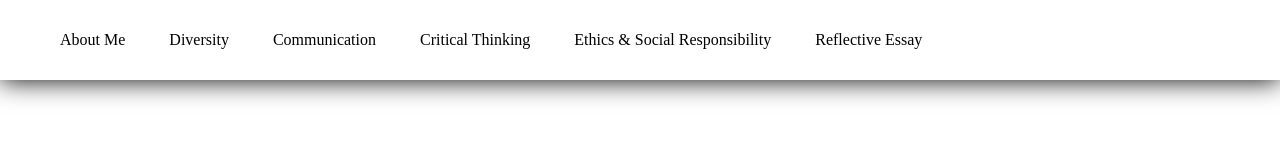
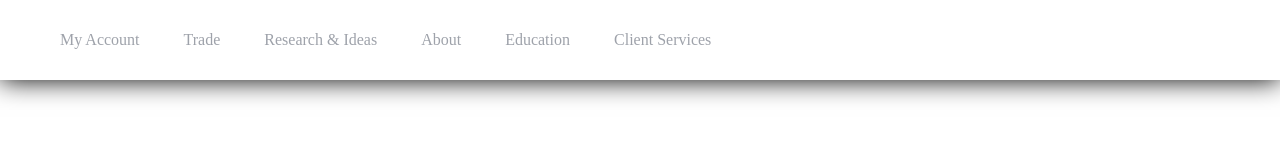
Before and after one commit to cherinckx14/stocks, a plain HTML site: page index.html in a window 1280 px wide. Drawn offline with Linux system fonts and the light colour scheme.

Commit message:
Update index.html

```diff
--- a/index.html
+++ b/index.html
@@ -26,7 +26,7 @@ header li {
 }
 
 header li a {
-    color: black;
+    color: #9EA2AA;
     text-decoration: none;
 }
 </style>
@@ -34,12 +34,12 @@ header li a {
     <header>
          <nav>
           <ul>
-               <li class="Change"><a href="#">About Me</a></li>
-               <li class="Change1"><a href="#">Diversity</a></li>
-               <li class="Change2"><a href="#">Communication</a></li>
-               <li class="Change3"><a href="#">Critical Thinking</a></li>
-               <li class="Change4"><a href="#">Ethics & Social Responsibility</a></li>
-               <li class="Change5"><a href="#">Reflective Essay</a></li>
+               <li class="Change"><a href="#">My Account</a></li>
+               <li class="Change1"><a href="#">Trade</a></li>
+               <li class="Change2"><a href="#">Research & Ideas</a></li>
+               <li class="Change3"><a href="#">About</a></li>
+               <li class="Change4"><a href="#">Education</a></li>
+               <li class="Change5"><a href="#">Client Services</a></li>
           </ul>
         </nav>
     </header>
```
